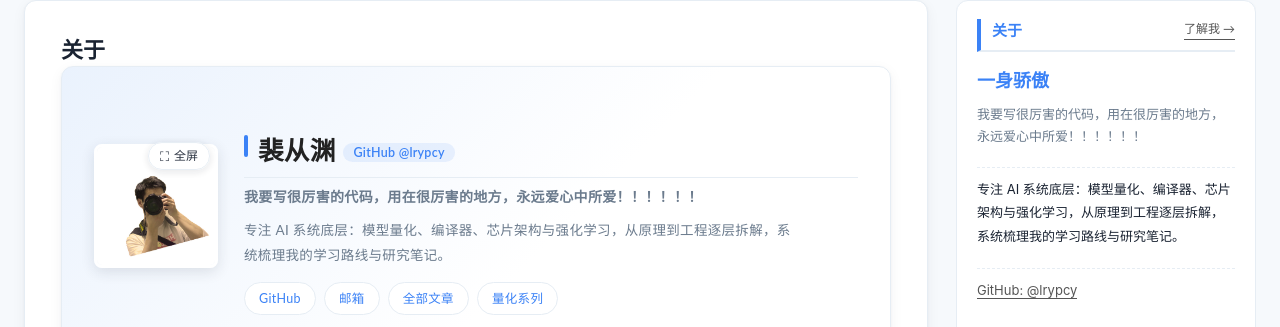
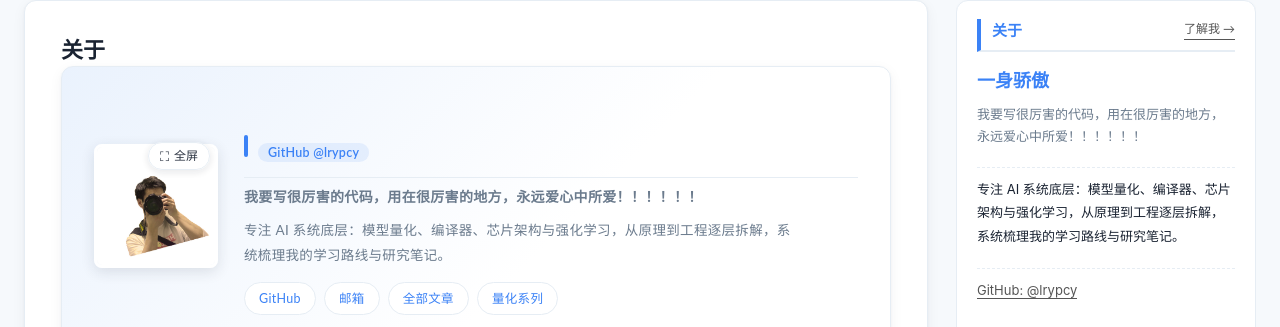
Before and after one commit to lrypcy/lrypcy.github.io, a Jekyll site: the page built from about.md, in a window 1280 px wide. Shown: the part 97-424 px from the top of the page. Built offline with Jekyll 4.4.1, drawn with Linux system fonts in a browser that asks for light colours.

Commit message:
chore: 关于页去掉真实姓名，只保留 GitHub 标识

```diff
--- a/about.md
+++ b/about.md
@@ -11,9 +11,9 @@ permalink: /about/
 {% assign write_days = now_ts | minus: first_ts | divided_by: 86400 | at_least: 1 %}
 
 <div class="about-hero">
-  <img class="about-avatar" src="/images/touxiang.jpg" alt="{{ site.author }}">
+  <img class="about-avatar" src="/images/touxiang.jpg" alt="博主头像">
   <div class="about-intro">
-    <h2 class="about-name">{{ site.author }}<span class="about-handle">GitHub @lrypcy</span></h2>
+    <h2 class="about-name"><span class="about-handle">GitHub @lrypcy</span></h2>
     <p class="about-tagline">{{ site.subtitle }}</p>
     <p class="about-bio">{{ site.about }}</p>
     <div class="about-links">
--- a/assets/css/custom.css
+++ b/assets/css/custom.css
@@ -1987,6 +1987,7 @@ html.hide-sidebar .sidebar { display: none; }
   margin-left: 8px;
   vertical-align: middle;
 }
+.about-name .about-handle:only-child { margin-left: 0; }
 .about-tagline { font-size: 14px; color: var(--text-light); font-weight: 600; margin: 0 0 8px; }
 .about-bio {
   font-size: 13.5px;
```
